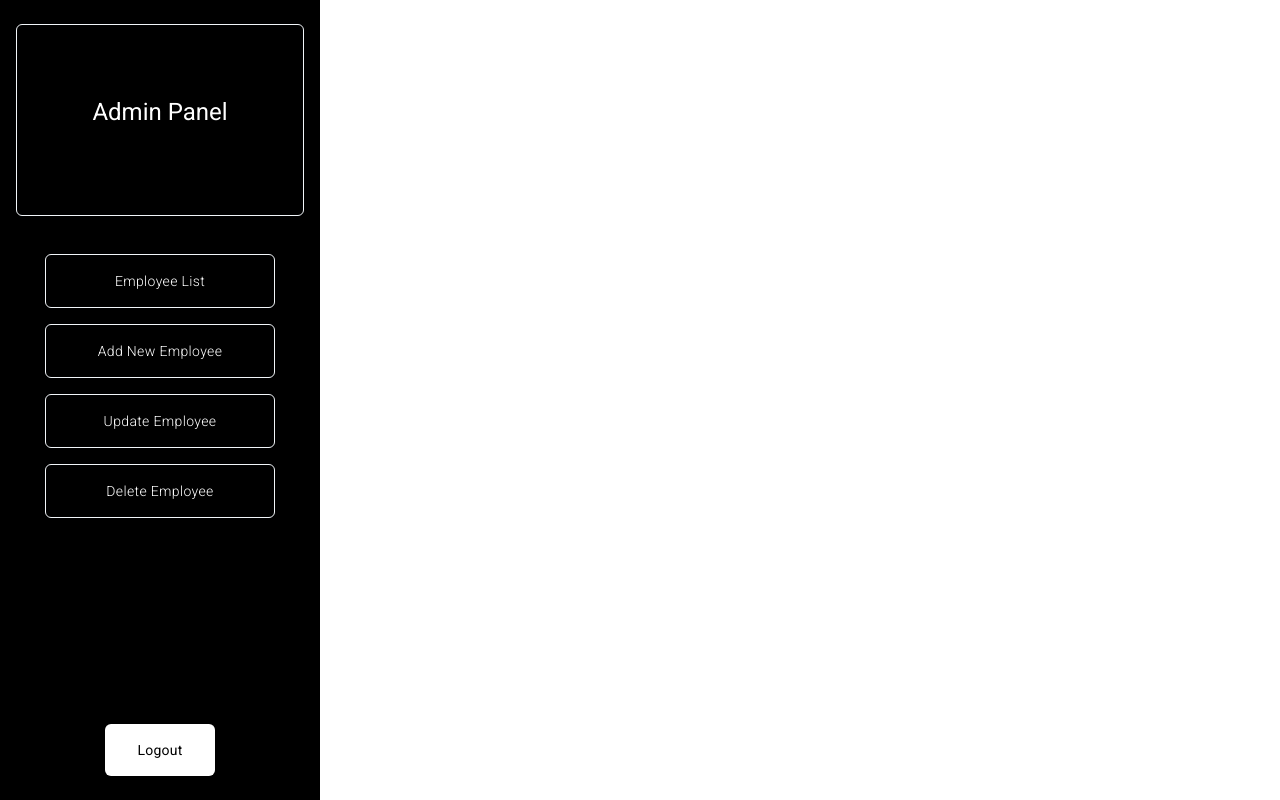
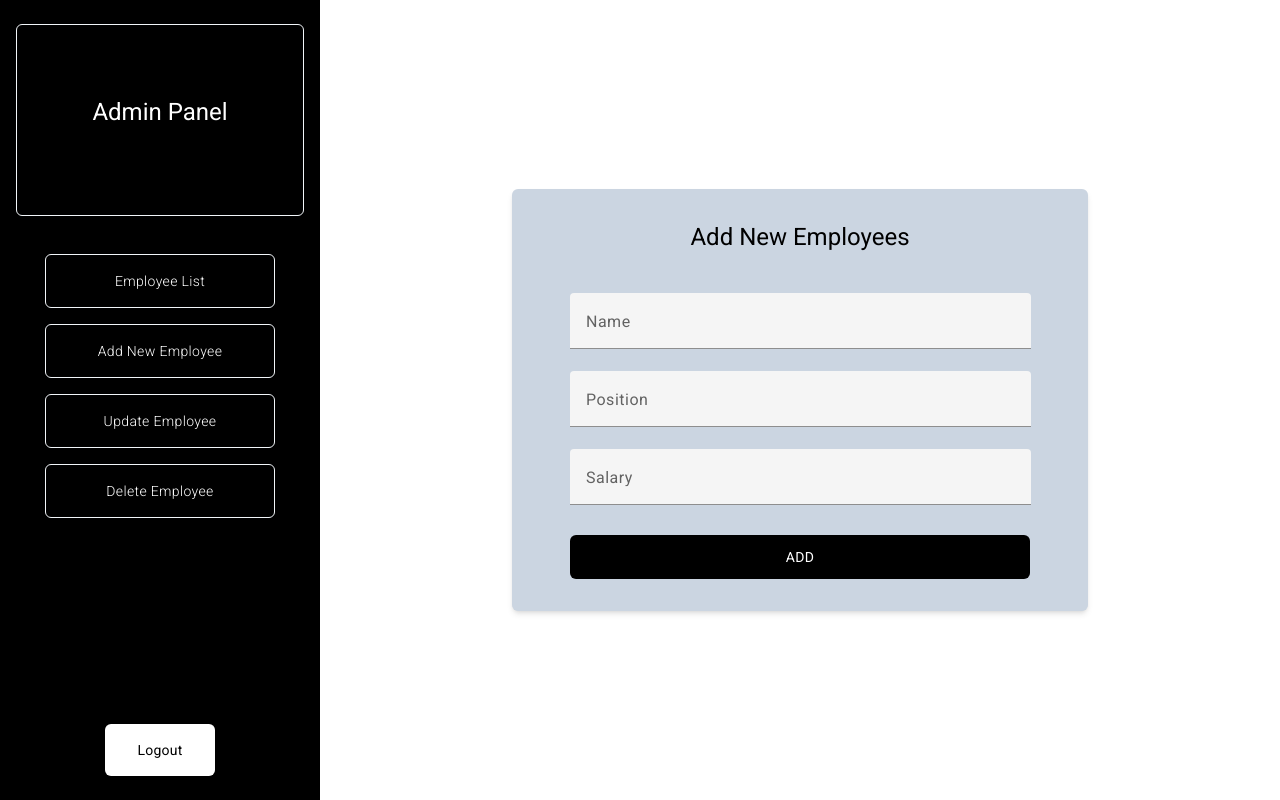
Before and after one commit to Sagarmikeylevi/admin-panel----FE, an Angular app: page /addForm in a window 1280 px wide. Before the commit this address led to /. Built offline with nearby package versions, Linux system fonts and the light colour scheme.

Commit message:
add: add new employee section

```diff
--- a/src/app/app-routing.module.ts
+++ b/src/app/app-routing.module.ts
@@ -1,8 +1,12 @@
 import { NgModule } from '@angular/core';
 import { RouterModule, Routes } from '@angular/router';
 import { EmployeListComponent } from './core/employe-list/employe-list.component';
+import { AddNewEmployeeComponent } from './core/add-new-employee/add-new-employee.component';
 
-const routes: Routes = [{ path: '', component: EmployeListComponent }];
+const routes: Routes = [
+  { path: '', component: EmployeListComponent },
+  { path: 'addForm', component: AddNewEmployeeComponent },
+];
 
 @NgModule({
   imports: [RouterModule.forRoot(routes)],
--- /dev/null
+++ b/src/app/core/add-new-employee/add-new-employee.component.html
@@ -0,0 +1,36 @@
+<section class="w-[75vw] h-full flex justify-center items-center">
+  <div
+    class="w-[60%] py-8 bg-slate-300 rounded-md shadow-md flex flex-col gap-6"
+  >
+    <h1 class="text-center text-lg font-thin">Add New Employees</h1>
+    <form class="flex flex-col justify-center items-center">
+      <mat-form-field class="w-[80%]">
+        <mat-label>Name</mat-label>
+        <input
+          matInput
+          placeholder="Enter your name"
+          class="w-[80%]"
+          name="name"
+        />
+      </mat-form-field>
+      <mat-form-field class="w-[80%]">
+        <mat-label>Position</mat-label>
+        <input matInput placeholder="Full Stack Developer" name="position" />
+      </mat-form-field>
+
+      <mat-form-field class="w-[80%]">
+        <mat-label>Salary</mat-label>
+        <input matInput placeholder="40,0000" name="salary" />
+      </mat-form-field>
+
+      <button
+        type="submit"
+        class="bg-black w-[80%] py-3 text-white rounded-md mt-2 uppercase"
+      >
+        Add
+      </button>
+    </form>
+  </div>
+</section>
+
+<!-- name: 'Talha Anjum', position: 'Intern', salary: 15000 -->
```
Also changed, not shown: src/app/app.module.ts (+9 -1 lines), src/app/core/add-new-employee/add-new-employee.component.ts (added, +10 -0 lines), src/app/core/add-new-employee/add-new-employee.component.css (added), 1 other file (tests, documents, lock files or other folders).
